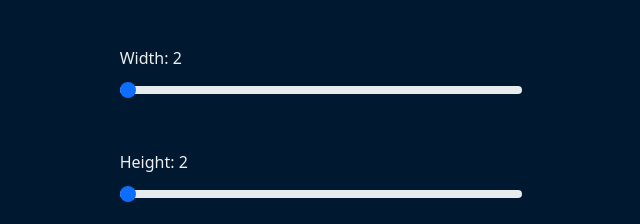
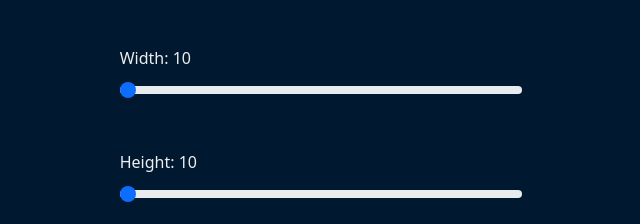
Before and after one commit to eduardalexandrut/GameOfLifeWeb, a React (Create React App) app in the folder game-of-life/: page / in a window 1280 px wide. Both pictures are taken after a click on the button "New World". Shown: the part 210-434 px from the top of the page, without its empty margins (319-959 px from the left). Built offline with nearby package versions, Linux system fonts and the light colour scheme.

Commit message:
Added tailwind.css to the project.

```diff
--- a/game-of-life/package.json
+++ b/game-of-life/package.json
@@ -11,9 +11,11 @@
     "@types/node": "^16.18.83",
     "@types/react": "^18.2.60",
     "@types/react-dom": "^18.2.19",
+    "autoprefixer": "^10.4.20",
     "bootstrap": "^5.3.3",
     "cors": "^2.8.5",
     "express": "^4.19.2",
+    "postcss": "^8.4.47",
     "react": "^18.2.0",
     "react-bootstrap": "^2.10.4",
     "react-dom": "^18.2.0",
@@ -49,6 +51,7 @@
     ]
   },
   "devDependencies": {
-    "concurrently": "^8.2.2"
+    "concurrently": "^8.2.2",
+    "tailwindcss": "^3.4.12"
   }
 }
--- /dev/null
+++ b/game-of-life/postcss.config.js
@@ -0,0 +1,6 @@
+module.exports = {
+    plugins: {
+      tailwindcss: {},
+      autoprefixer: {},
+    },
+  }
--- a/game-of-life/src/App.css
+++ b/game-of-life/src/App.css
@@ -1,3 +1,7 @@
+@tailwind base;
+@tailwind components;
+@tailwind utilities;
+
 .App {
   text-align: center;
 }
--- a/game-of-life/src/components/Canvas2.tsx
+++ b/game-of-life/src/components/Canvas2.tsx
@@ -34,7 +34,7 @@ const Canvas2 = forwardRef<CanvasRef, propType>((props, ref) => {
     const contextRef = useRef<CanvasRenderingContext2D | null>(null);
     const {width, height} = useWindowSize();
     const [zoomOffset, setZoomOffset] = useState({x:0,y:0})
-    const [offset, setOffset] = useState({x:0,y:0});
+    const [offset, setOffset] = useState({x:width/3,y:height/4});
     const [dragStart, setDragStart] = useState({x:0,y:0});
     const [isDragging, setIsDragging] = useState<boolean>(false);
     const[action, setAction] = useState(0);
@@ -50,8 +50,8 @@ const Canvas2 = forwardRef<CanvasRef, propType>((props, ref) => {
 
     useLayoutEffect(() => {
         if (canvasRef.current) {
-            canvasRef.current.width = window.innerWidth ;
-            canvasRef.current.height = window.innerHeight;
+            canvasRef.current.width = window.innerWidth * 0.9 ;
+            canvasRef.current.height = window.innerHeight *0.7;
             contextRef.current = canvasRef.current.getContext("2d");
 
             contextRef.current.clearRect(0,0, canvasRef.current.width, canvasRef.current.height)
--- a/game-of-life/src/components/WorldBuilder.tsx
+++ b/game-of-life/src/components/WorldBuilder.tsx
@@ -23,8 +23,8 @@ const WorldBuilder = (props:propType) => {
     const nameRef = useRef<HTMLInputElement>(null);
     const world = useWorldContext();
     const updateWorld = useSetWorldContext();
-   const [width, setWidth] = useState(2);
-   const [height, setHeight] = useState(2);
+   const [width, setWidth] = useState(10);
+   const [height, setHeight] = useState(10);
 
     const handleCreate = () => {
         if (widthRef.current && heightRef.current && nameRef.current) {
@@ -62,11 +62,11 @@ const WorldBuilder = (props:propType) => {
                                 </Form.Group>
                                 <Form.Group className="w-100 d-flex flex-column align-items-sm-start">
                                     <Form.Label>Width: {width}</Form.Label>
-                                    <Form.Range ref={widthRef} min={2} max={50} value={width} onChange={e =>handleWidthChange(e)}/>
+                                    <Form.Range ref={widthRef} min={10} max={150} value={width} onChange={e =>handleWidthChange(e)}/>
                                 </Form.Group>
                                 <Form.Group className="w-100 d-flex flex-column align-items-sm-start">
                                     <Form.Label>Height: {height}</Form.Label>
-                                    <Form.Range ref={heightRef} min={2} max={50} value={height} onChange={e =>handleHeightChange(e)}/>
+                                    <Form.Range ref={heightRef} min={10} max={150} value={height} onChange={e =>handleHeightChange(e)}/>
                                 </Form.Group>
                             </Form>
                             {/*
--- a/game-of-life/src/index.css
+++ b/game-of-life/src/index.css
@@ -1,3 +1,7 @@
+@tailwind base;
+@tailwind components;
+@tailwind utilities;
+
 body {
   margin: 0;
   font-family: -apple-system, BlinkMacSystemFont, 'Segoe UI', 'Roboto', 'Oxygen',
--- /dev/null
+++ b/game-of-life/tailwind.config.js
@@ -0,0 +1,10 @@
+/** @type {import('tailwindcss').Config} */
+module.exports = {
+  content: [
+    "./src/**/*.{js,jsx,ts,tsx}",
+  ],
+  theme: {
+    extend: {},
+  },
+  plugins: [],
+}
```
Also changed, not shown: 1 other file (tests, documents, lock files or other folders).
